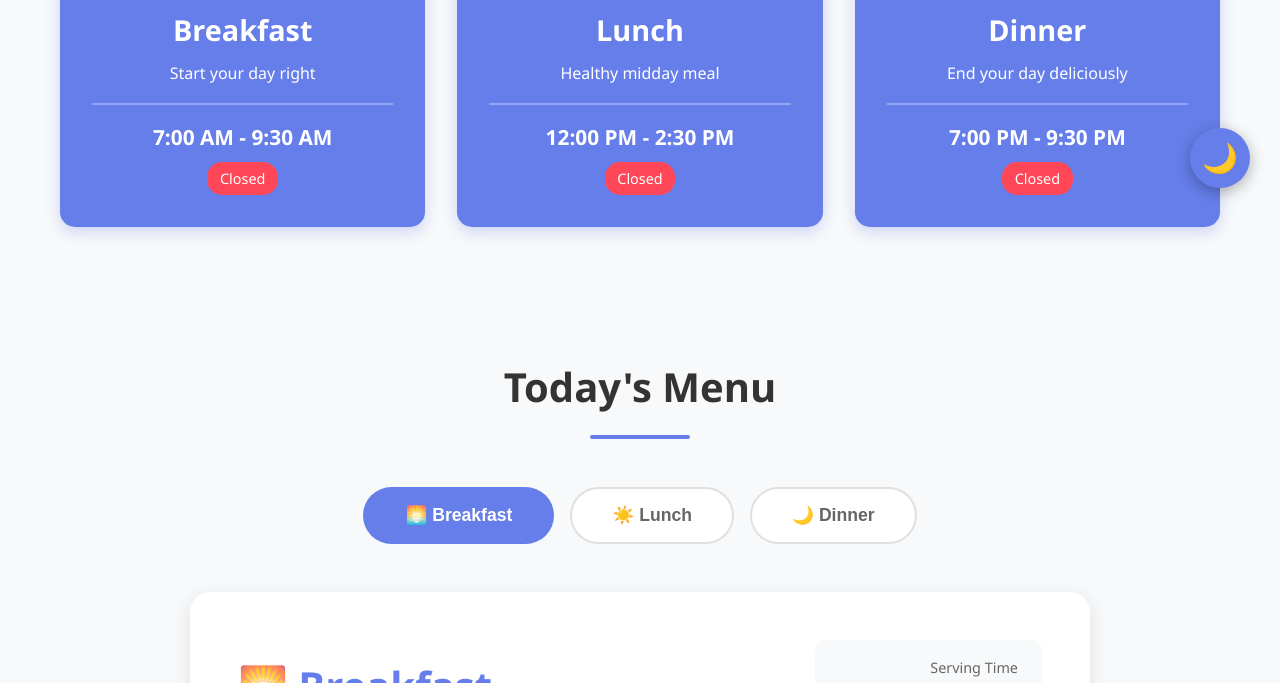
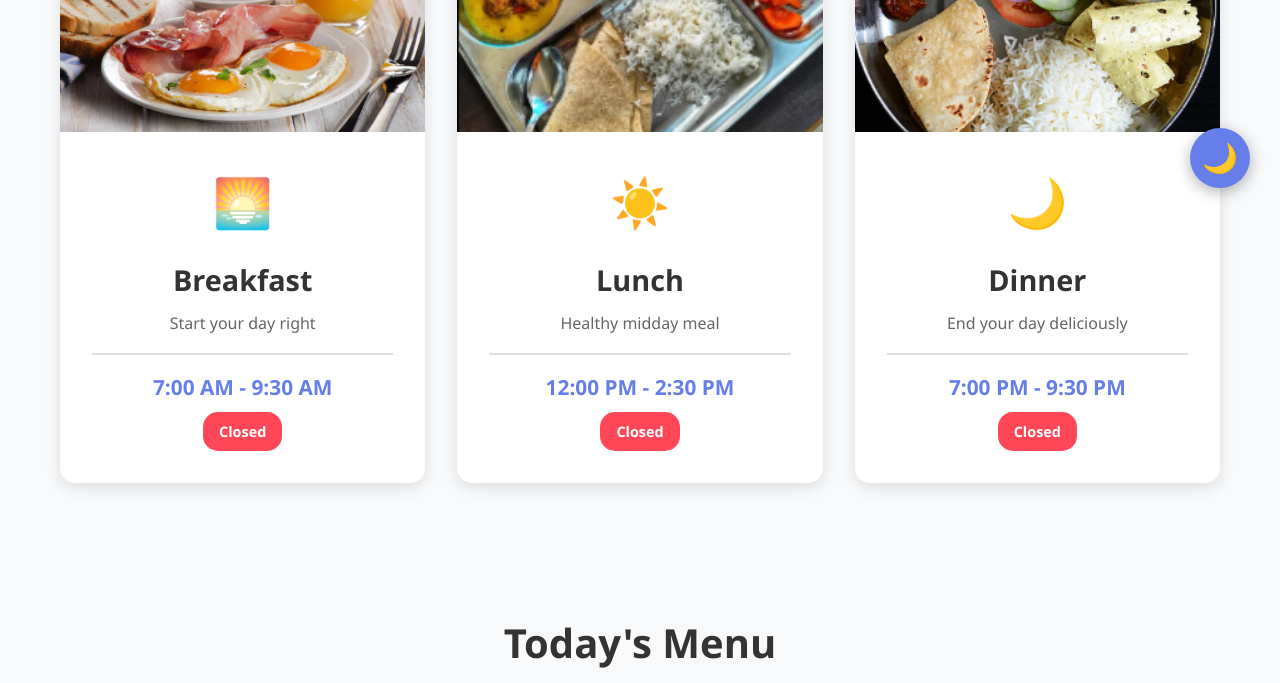
Before and after one commit to Rudra805-cloud/HostalSystem, a plain HTML site: page mess.html in a window 1280 px wide. Shown: the part 582-1265 px from the top of the page. Drawn offline with Linux system fonts and the light colour scheme.

```diff
--- a/css/theme-switcher.css
+++ b/css/theme-switcher.css
@@ -346,6 +346,71 @@ body.dark-theme .auth-sidebar {
     background: #16213e;
 }
 
+body.dark-theme .timing-card {
+    background: #0f3460;
+    color: #eee;
+}
+
+body.dark-theme .timing-card h3 {
+    color: #bb86fc;
+}
+
+body.dark-theme .timing-card p {
+    color: #ccc;
+}
+
+body.dark-theme .timing-card .time {
+    color: #bb86fc;
+    border-top: 2px solid #16213e;
+}
+
+body.dark-theme .timing-card .status {
+    background: #16213e;
+    color: #eee;
+}
+
+body.dark-theme .menu-card {
+    background: #0f3460;
+    color: #eee;
+}
+
+body.dark-theme .menu-header {
+    border-bottom: 3px solid #bb86fc;
+}
+
+body.dark-theme .menu-header h2 {
+    color: #bb86fc;
+}
+
+body.dark-theme .menu-time {
+    background: #16213e;
+}
+
+body.dark-theme .menu-time .label {
+    color: #ccc;
+}
+
+body.dark-theme .menu-time .time {
+    color: #eee;
+}
+
+body.dark-theme .menu-category {
+    background: #16213e;
+    border-left: 5px solid #bb86fc;
+}
+
+body.dark-theme .menu-category h3 {
+    color: #bb86fc;
+}
+
+body.dark-theme .menu-category li {
+    color: #ccc;
+}
+
+body.dark-theme .timing-card-content {
+    color: #eee;
+}
+
 /* Responsive adjustments */
 @media screen and (max-width: 768px) {
     .theme-switcher {
--- a/mess.html
+++ b/mess.html
@@ -46,18 +46,28 @@
         }
 
         .timing-card {
-            background: #667eea;
-            padding: 2rem;
+            background: white;
             border-radius: 15px;
-            color: white;
-            text-align: center;
-            box-shadow: 0 5px 15px rgba(102, 126, 234, 0.3);
+            overflow: hidden;
+            box-shadow: 0 5px 15px rgba(0, 0, 0, 0.1);
             transition: all 0.3s ease;
         }
 
         .timing-card:hover {
             transform: translateY(-10px);
-            box-shadow: 0 10px 25px rgba(102, 126, 234, 0.4);
+            box-shadow: 0 10px 25px rgba(0, 0, 0, 0.15);
+        }
+
+        .timing-card-image {
+            width: 100%;
+            height: 250px;
+            object-fit: cover;
+            display: block;
+        }
+
+        .timing-card-content {
+            padding: 2rem;
+            text-align: center;
         }
 
         .timing-icon {
@@ -68,6 +78,11 @@
         .timing-card h3 {
             font-size: 1.8rem;
             margin-bottom: 0.5rem;
+            color: #333;
+        }
+
+        .timing-card p {
+            color: #666;
         }
 
         .timing-card .time {
@@ -75,24 +90,28 @@
             font-weight: 600;
             margin-top: 1rem;
             padding-top: 1rem;
-            border-top: 2px solid rgba(255, 255, 255, 0.3);
+            border-top: 2px solid #e0e0e0;
+            color: #667eea;
         }
 
         .timing-card .status {
-            background: rgba(255, 255, 255, 0.2);
-            padding: 0.3rem 0.8rem;
+            background: #f8f9fa;
+            padding: 0.5rem 1rem;
             border-radius: 15px;
             font-size: 0.9rem;
             display: inline-block;
             margin-top: 0.5rem;
+            font-weight: 600;
         }
 
         .timing-card .status.open {
             background: #2ed573;
+            color: white;
         }
 
         .timing-card .status.closed {
             background: #ff4757;
+            color: white;
         }
 
         .menu-section {
@@ -446,25 +465,34 @@
         <div class="container">
             <div class="timing-grid">
                 <div class="timing-card">
+                    <img src="images/breakfast.png" alt="Breakfast" class="timing-card-image">
+                    <div class="timing-card-content">
                         <div class="timing-icon">🌅</div>
                         <h3>Breakfast</h3>
                         <p>Start your day right</p>
                         <div class="time">7:00 AM - 9:30 AM</div>
                         <div class="status" id="breakfastStatus">Closed</div>
                     </div>
+                </div>
                 <div class="timing-card">
+                    <img src="images/lunch.png" alt="Lunch" class="timing-card-image">
+                    <div class="timing-card-content">
                         <div class="timing-icon">☀️</div>
                         <h3>Lunch</h3>
                         <p>Healthy midday meal</p>
                         <div class="time">12:00 PM - 2:30 PM</div>
                         <div class="status" id="lunchStatus">Closed</div>
                     </div>
+                </div>
                 <div class="timing-card">
+                    <img src="images/dinner.png" alt="Dinner" class="timing-card-image">
+                    <div class="timing-card-content">
                         <div class="timing-icon">🌙</div>
                         <h3>Dinner</h3>
                         <p>End your day deliciously</p>
                         <div class="time">7:00 PM - 9:30 PM</div>
                         <div class="status" id="dinnerStatus">Closed</div>
+                    </div>
                 </div>
             </div>
         </div>
```
Also changed, not shown: about.html (+9 -1 lines), features.html (+11 -4 lines), index.html (+2 -2 lines), images/breakfast.png (added), images/dinner.png (added), images/hostel-mess.png (added), images/lunch.png (added), images/office.png (added), images/sequrity.png (added), images/wi-fi-router.png (added). Lines whose indentation alone changed are shown as unchanged.
